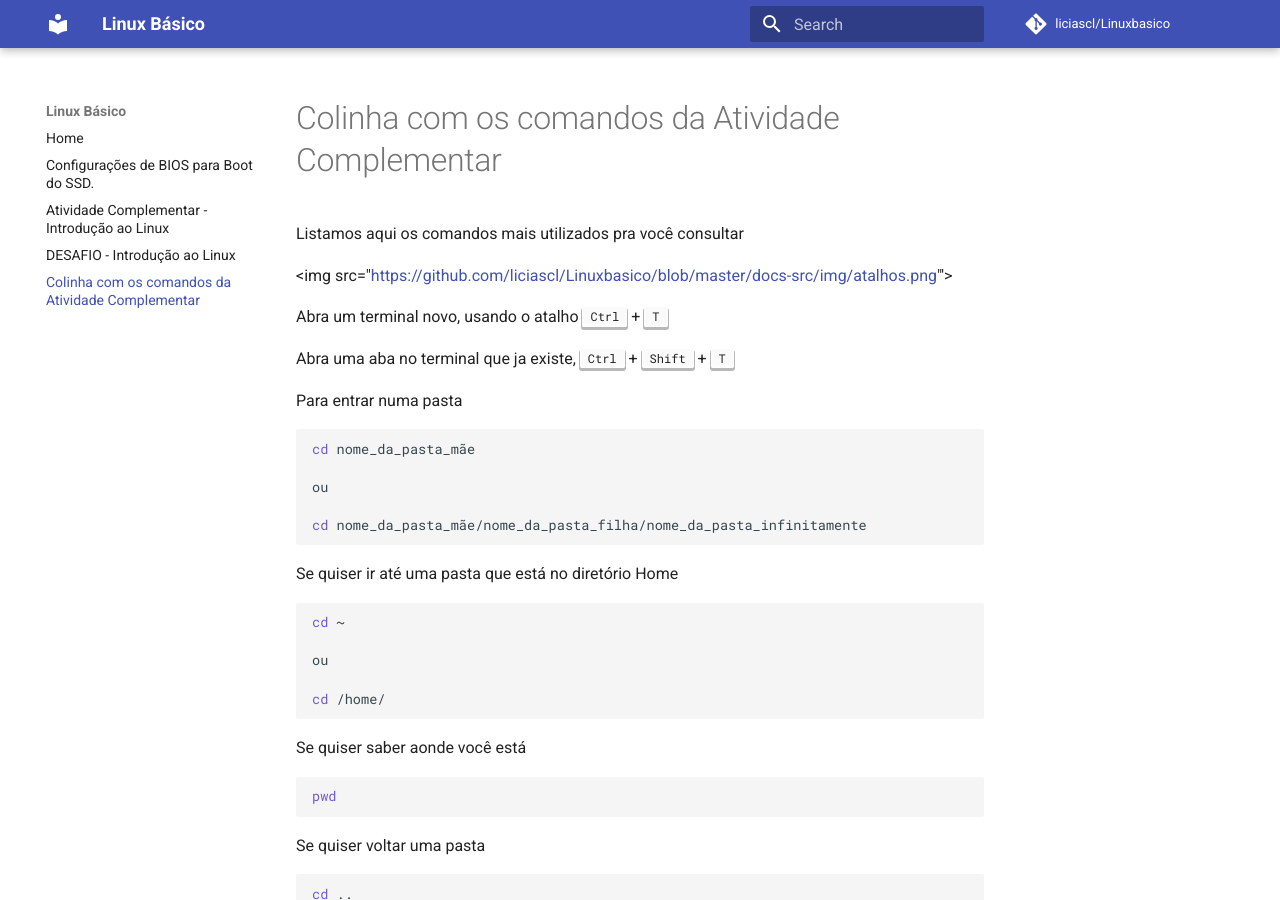
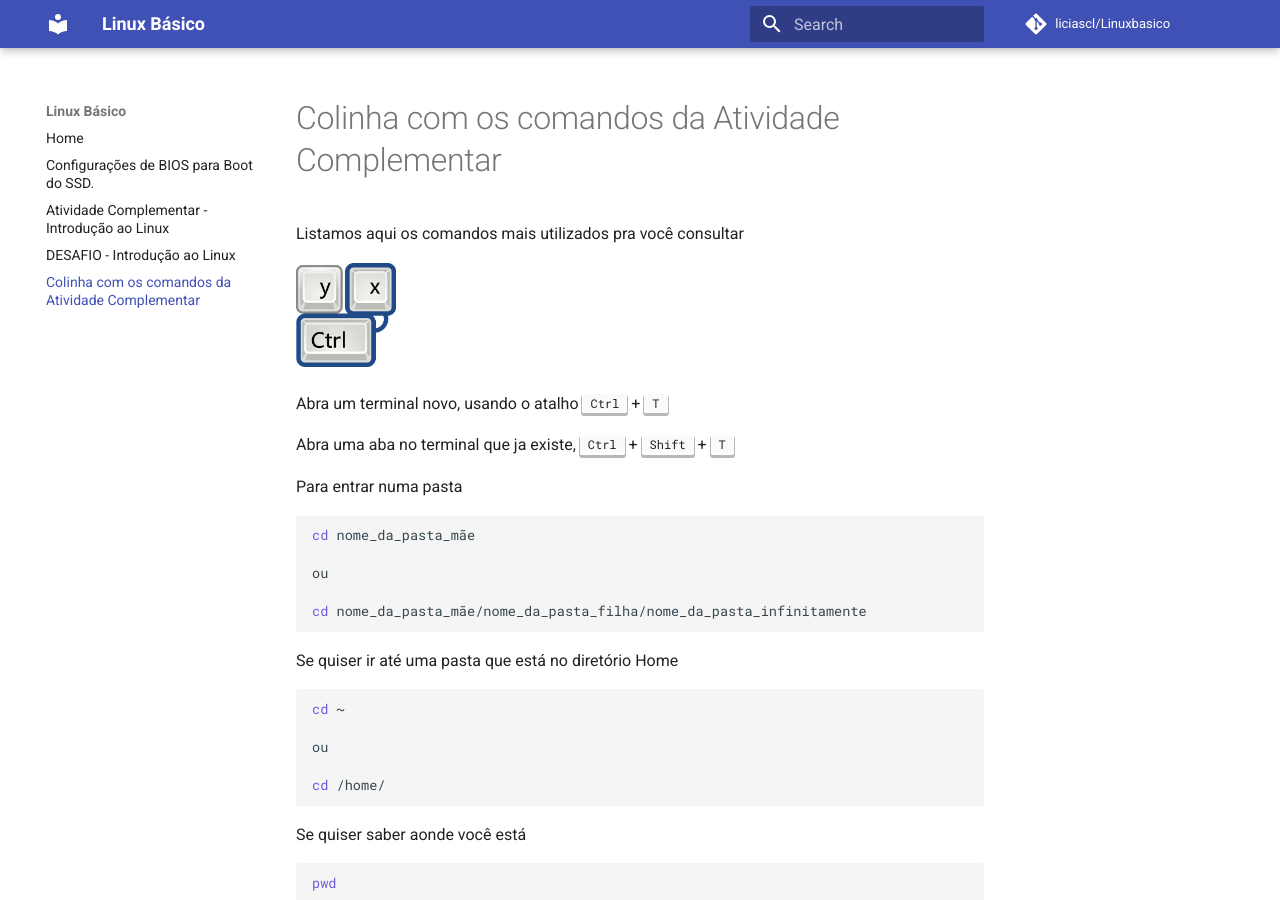
Before and after one commit to liciascl/Linuxbasico, an MkDocs documentation site: the page built from docs-src/colinha.md, in a window 1280 px wide and 900 px high. Built offline with MkDocs 1.6.1 and Material for MkDocs 9.7.7, drawn with Linux system fonts in a browser that asks for light colours; comment, search, counter and statistics services are not loaded.

Commit message:
Update colinha.md

```diff
--- a/docs-src/colinha.md
+++ b/docs-src/colinha.md
@@ -4,9 +4,8 @@ Listamos aqui os comandos mais utilizados pra você consultar
 
 
 
+<img src="https://github.com/liciascl/Linuxbasico/blob/master/docs-src/img/atalhos.png" width="100" height="100">
 
-
-<img src="https://github.com/liciascl/Linuxbasico/blob/master/docs-src/img/atalhos.png"'>
 
 
 Abra um terminal novo, usando o atalho <kbd>Ctrl</kbd> + <kbd>T</kbd>
```
